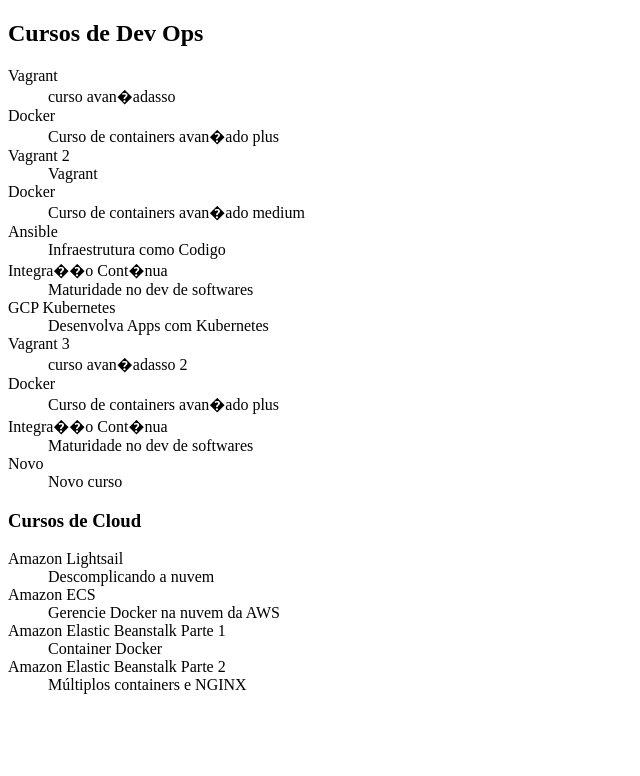
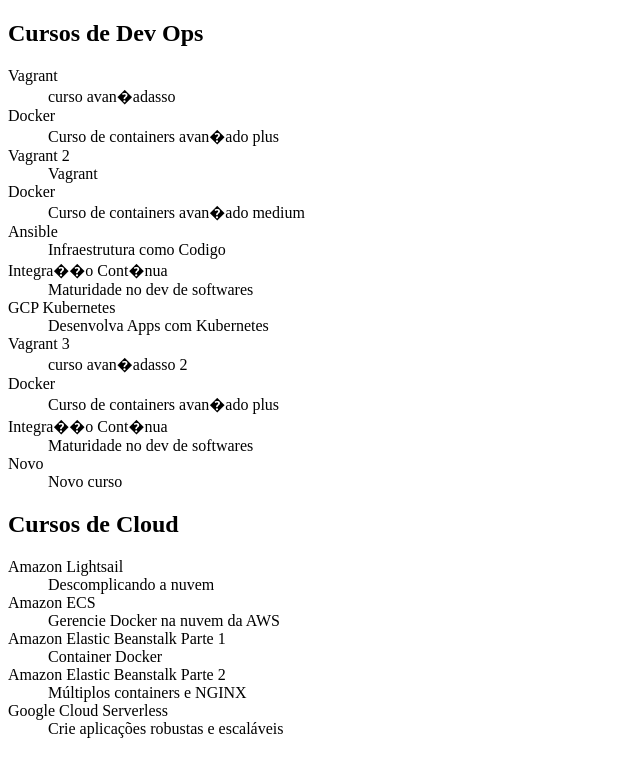
Before and after one commit to cesar-spaziante/estudo-git, a plain HTML site: page index.html in a window 1280 px wide. Shown: the whole page, without its empty margins (0-640 px from the left). Drawn offline with Linux system fonts and the light colour scheme.

Commit message:
Adicionado curso de Google Cloud

```diff
--- a/index.html
+++ b/index.html
@@ -44,7 +44,7 @@
         <dd>Novo curso</dd>
     </dl>
 
-    <h3>Cursos de Cloud</h3>
+    <h2>Cursos de Cloud</h2>
     <dl>
 
         <dt>Amazon Lightsail</dt>
@@ -59,6 +59,9 @@
         <dt>Amazon Elastic Beanstalk Parte 2</dt>
         <dd>Múltiplos containers e NGINX</dd>
 
+        <dt>Google Cloud Serverless</dt>
+        <dd>Crie aplicações robustas e escaláveis</dd>
+
     </dl>
 </body>
 </html>
```
